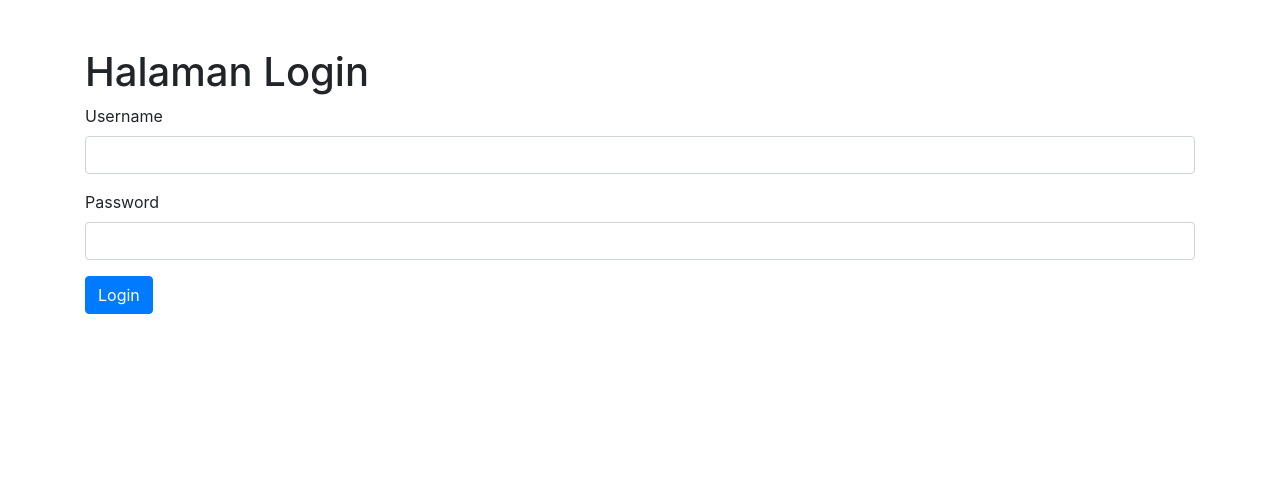
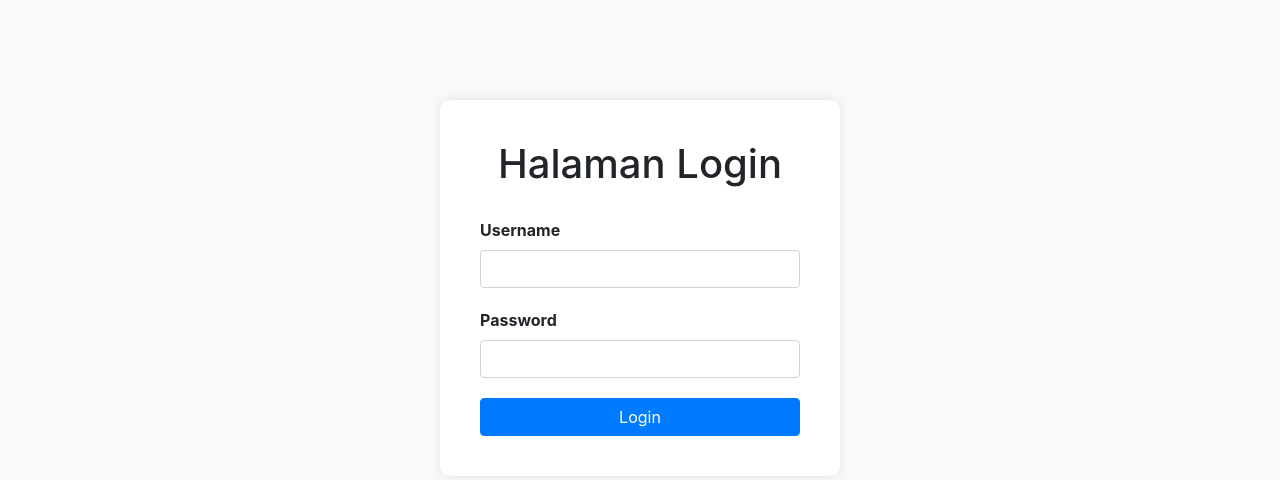
Before and after one commit to muhammadnijarmaulana/ukkgallery2024, a PHP site: page /login.php in a window 1280 px wide. Shown: the top 480 px of the page. Run offline with PHP 8.4, Linux system fonts and the light colour scheme; some libraries are stand-ins or nearby versions.

Commit message:
Update login.php

```diff
--- a/login.php
+++ b/login.php
@@ -6,10 +6,36 @@
     <title>Halaman Login</title>
     <!-- Bootstrap CSS -->
     <link href="https://stackpath.bootstrapcdn.com/bootstrap/4.5.2/css/bootstrap.min.css" rel="stylesheet">
+    <style>
+        body {
+            background-color: #f8f9fa;
+        }
+        .container {
+            margin-top: 100px;
+            max-width: 400px;
+            background-color: #fff;
+            padding: 40px;
+            border-radius: 10px;
+            box-shadow: 0px 0px 10px rgba(0, 0, 0, 0.1);
+        }
+        h1 {
+            text-align: center;
+            margin-bottom: 30px;
+        }
+        .form-group {
+            margin-bottom: 20px;
+        }
+        label {
+            font-weight: bold;
+        }
+        button[type="submit"] {
+            width: 100%;
+        }
+    </style>
 </head>
 <body>
     <div class="container">
-        <h1 class="mt-5">Halaman Login</h1>
+        <h1>Halaman Login</h1>
         <form action="proses_login.php" method="post">
             <div class="form-group">
                 <label for="username">Username</label>
```
